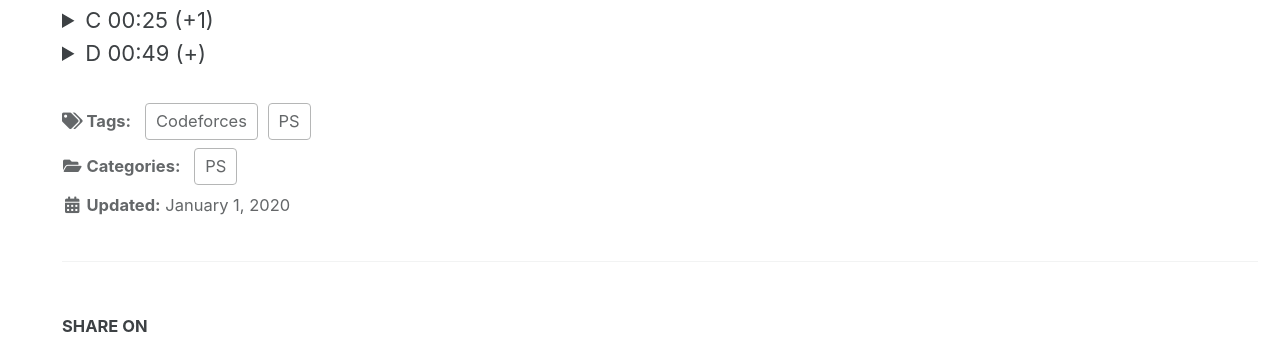
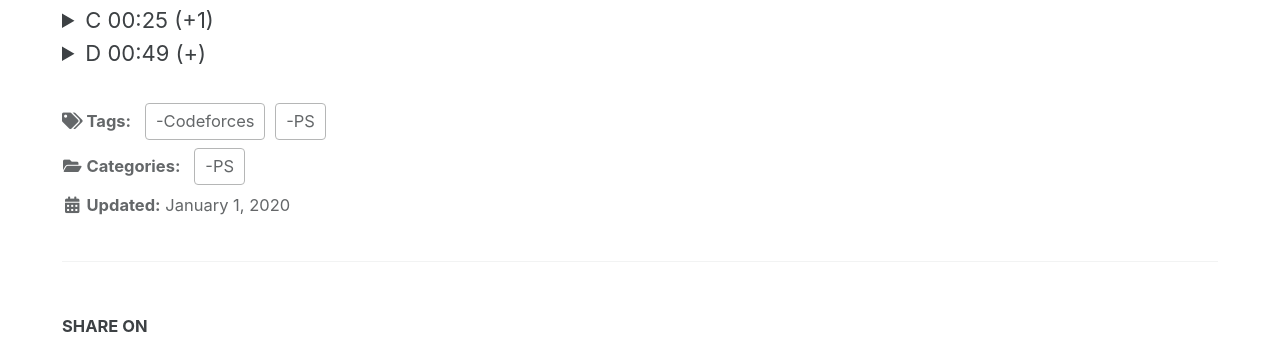
Before and after one commit to ingyu1008/previous-blog, a Jekyll site: the page built from _posts/2020-01-01-001.md, in a window 1280 px wide. Shown: the part 324-669 px from the top of the page. Built offline with Jekyll 4.4.1, drawn with Linux system fonts in a browser that asks for light colours; cached includes are drawn as plain includes; part of the change alters nothing that is shown.

Commit message:
front matter change

```diff
--- a/_posts/2020-01-01-001.md
+++ b/_posts/2020-01-01-001.md
@@ -1,13 +1,11 @@
 ---
 title: "Educational Codeforces Round 98 (Rated for Div. 2)"
 date: 2020-01-01 01:00:00 -0400
-classes: wide
-author_profile: false
 categories:
-  - PS
+  -PS
 tags:
-  - Codeforces
-  - PS
+  -Codeforces
+  -PS
 ---
 
 1월 1일 첫 PS 셋은 에듀 코포 #98 이다.
```
